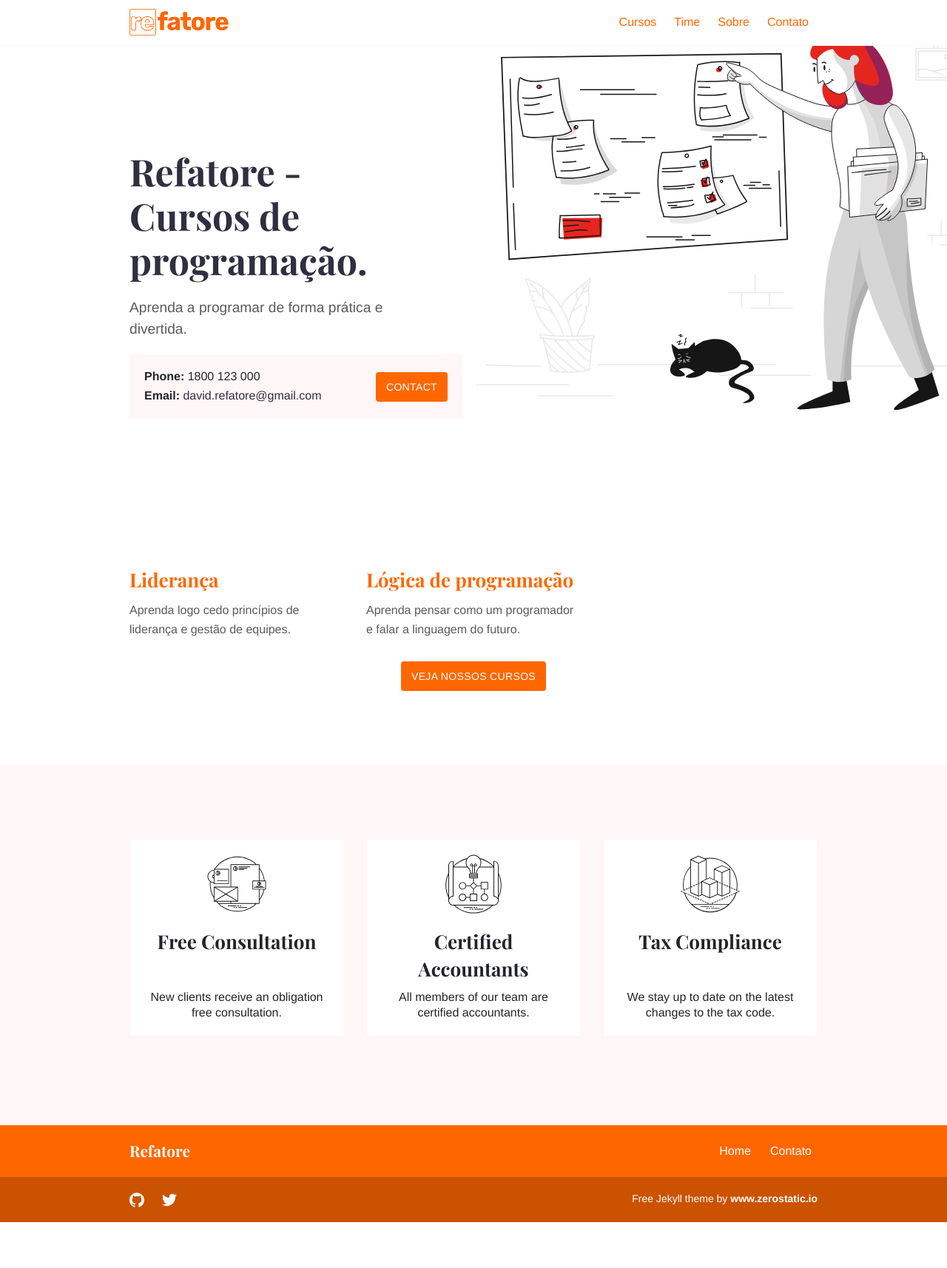
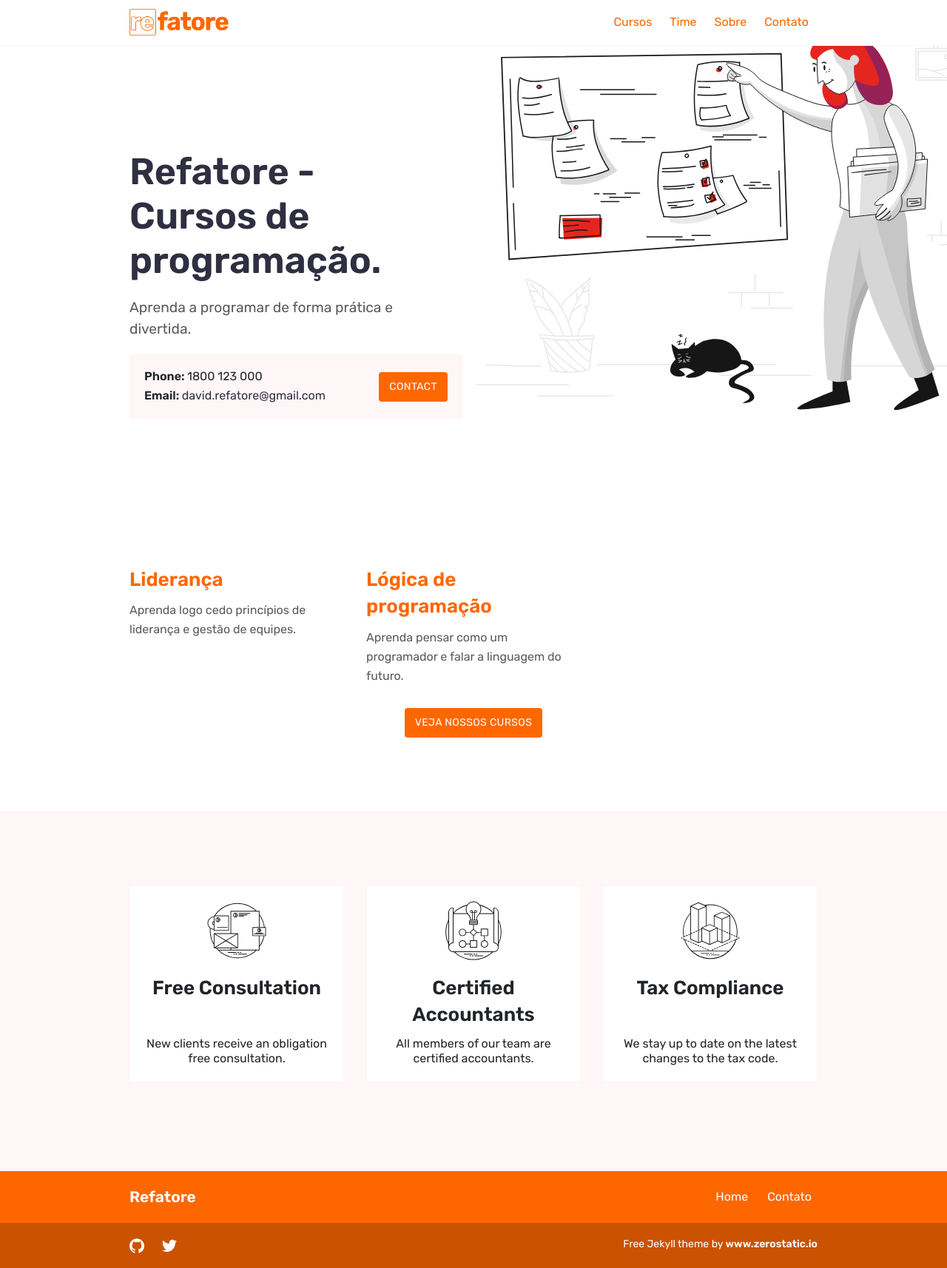
Before and after one commit to re-fatore/website, a Jekyll site: the page built from index.md, in a window 1280 px wide. Shown: the whole page at 74% size. Built offline with Jekyll 4.4.1, drawn with Linux system fonts in a browser that asks for light colours; before the commit the page ends 1652 px from its top, so only the background shows below that.

Commit message:
Font styles

```diff
--- a/_layouts/default.html
+++ b/_layouts/default.html
@@ -18,6 +18,11 @@
   <meta name="twitter:card" content="{{ site.seo.meta_twitter_card }}" />
   <meta name="twitter:site" content="{{ site.seo.meta_twitter_site }}" />
   <meta name="twitter:creator" content="{{ site.seo.meta_twitter_creator }}" />
+
+  <link rel="preconnect" href="https://fonts.googleapis.com">
+  <link rel="preconnect" href="https://fonts.gstatic.com" crossorigin>
+  <link href="https://fonts.googleapis.com/css2?family=Rubik:wght@400;600&display=swap" rel="stylesheet">
+
 </head>
 <body class='page {{page.bodyClass}}'>
   {% include main-menu-mobile.html %}
--- a/assets/css/style.scss
+++ b/assets/css/style.scss
@@ -17,8 +17,10 @@ $link-hover-color: lighten($primary, 10%);
 $link-hover-decoration: underline;
 
 // Fonts
-$font-family-base: Helvetica, Arial, sans-serif, -apple-system;
-$font-family-heading: 'Playfair Display', serif, -apple-system;
+// $font-family-base: Helvetica, Arial, sans-serif, -apple-system;
+// $font-family-heading: 'Playfair Display', serif, -apple-system;
+$font-family-base: 'Rubik', sans-serif, -apple-system;
+$font-family-heading: 'Rubik', sans-serif, -apple-system;
 
 // Footer
 $footer-background-color: $primary;
--- a/index.md
+++ b/index.md
@@ -1,5 +1,5 @@
 ---
-title: Jekyll Serif Theme
+title: Refatore
 layout: home
 description: Jekyll Serif contains content types for a typical business website. The theme is fully responsive, blazing fast and artfully illustrated.
 intro_image: "images/illustrations/pointing.svg"
```
